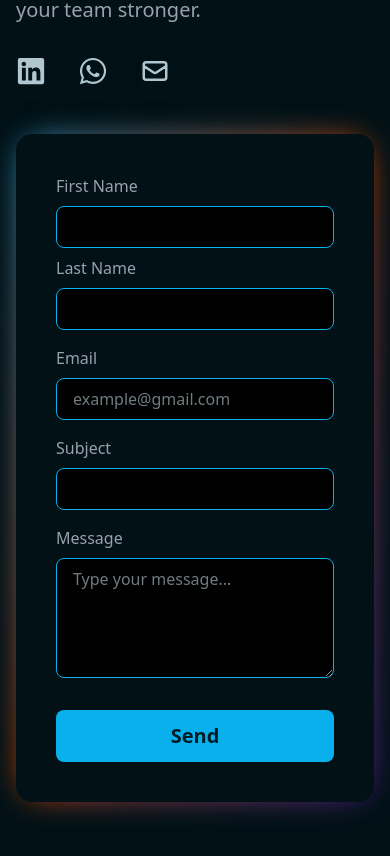
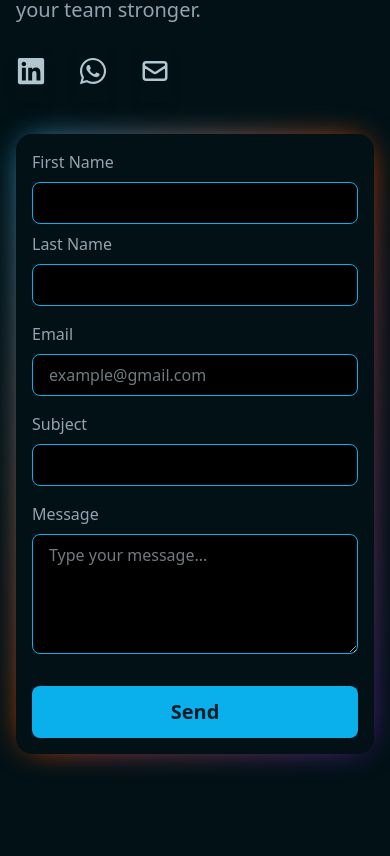
Before and after one commit to Yahyalimouni/portfolio, a React (Vite) app: page / in a window 390 px wide. Shown: the part 5100-5956 px from the top of the page. After the commit the page ends 5914 px from the top, so only its background shows below. Built offline with nearby package versions, Linux system fonts and the light colour scheme.

Commit message:
Adding changes

```diff
--- a/src/components/sections/Contact.tsx
+++ b/src/components/sections/Contact.tsx
@@ -144,7 +144,7 @@ const Contact: React.FC = () => {
             {/* Form */}
             <form
                 onSubmit={handleSubmit}
-                className="w-full p-10 rounded-2xl relative flex flex-col gap-8 bg-pr-xspd text-pr-l"
+                className="w-full md:p-10 p-4 rounded-2xl relative flex flex-col gap-8 bg-pr-xspd text-pr-l"
             >
                 <div className="absolute inset-2 rounded-[inherit] -z-1 blur-lg
                                 bg-gradient-to-br from-pr via-orange-600 to-purple-800"></div>
```
